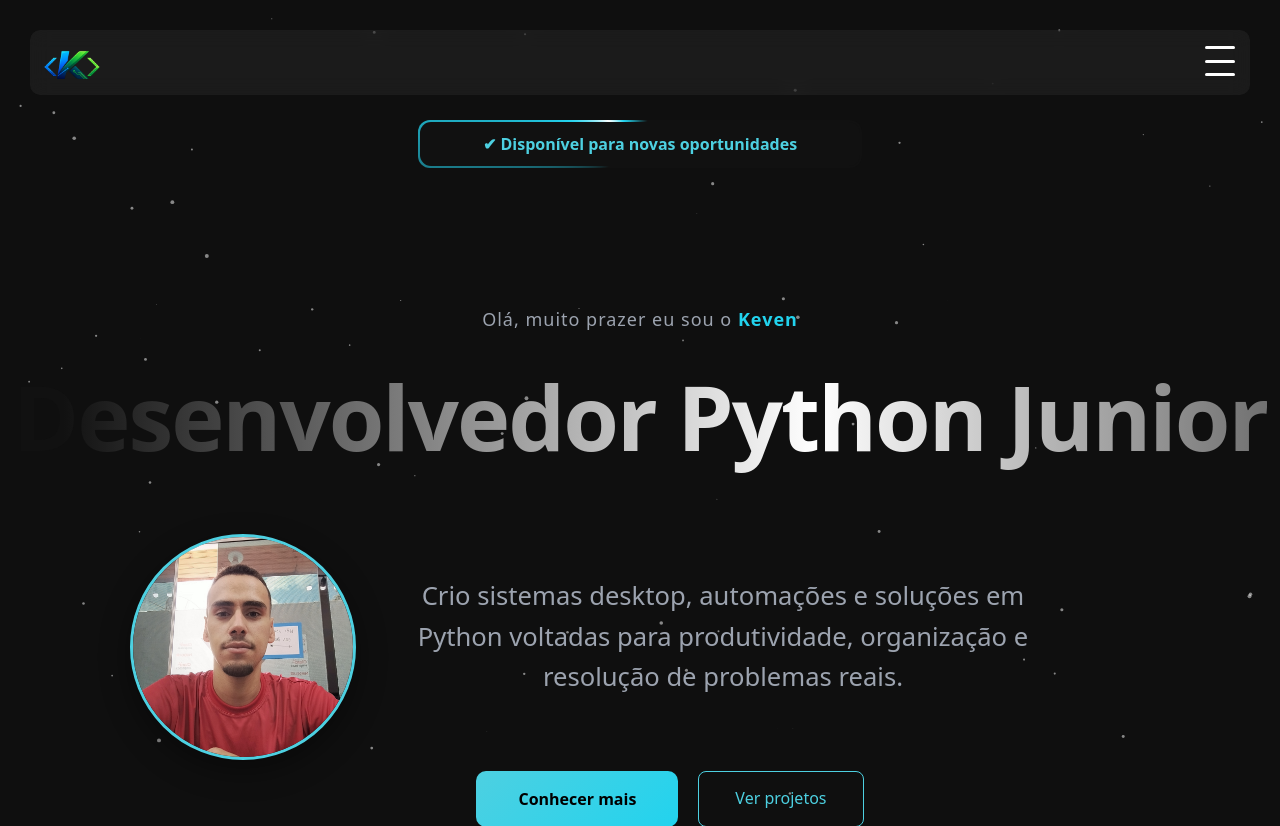
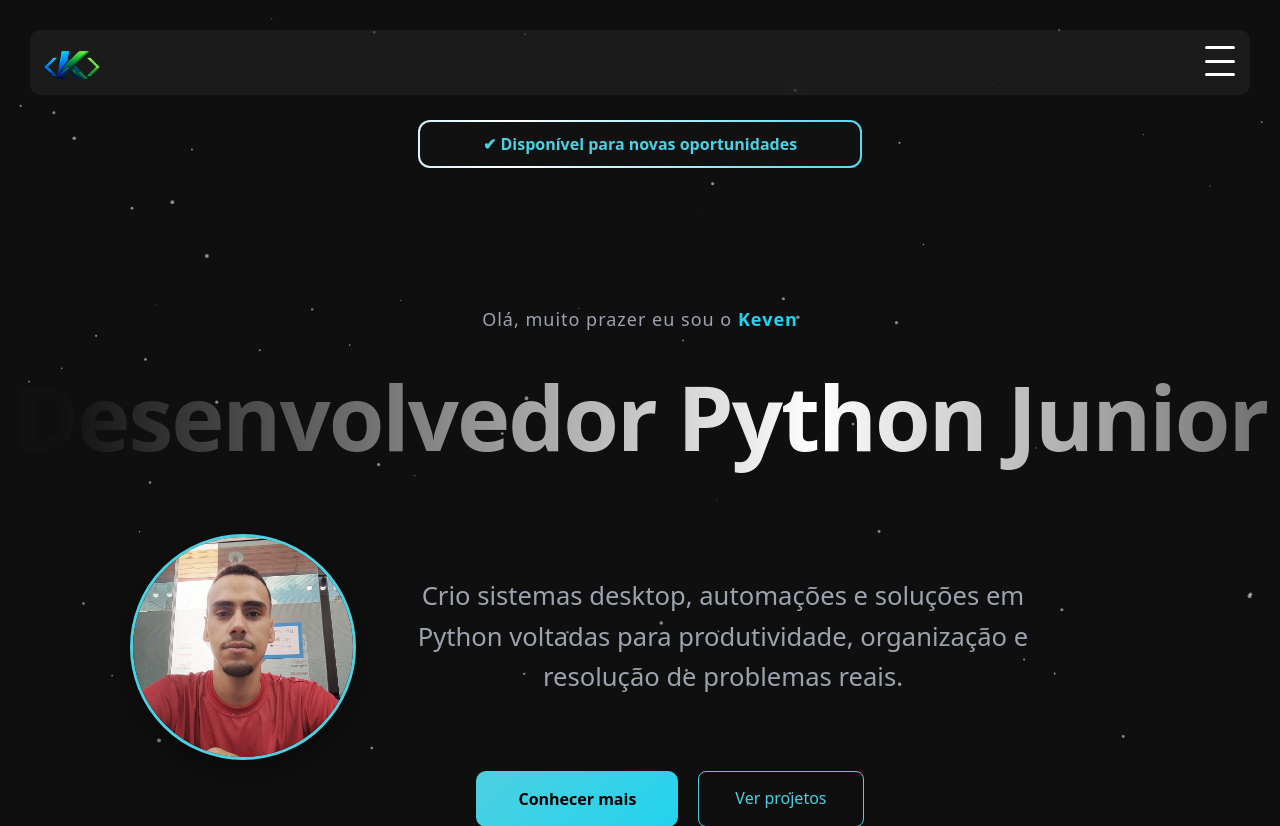
Before and after one commit to KevenLucas025/ProjetoSite, a Django app: page / in a window 1280 px wide. Shown: the top 826 px of the page. Run offline with Django 5.2, Linux system fonts and the light colour scheme; data comes from the database, SQL or seed files in the repository; parts of the project's set-up code (start-up, migrations or seed data) failed here and were passed over.

Commit message:
novo layout disponivel

```diff
--- a/templates/base.html
+++ b/templates/base.html
@@ -92,7 +92,7 @@
 
     animation: flutuar 3s ease-in-out infinite;
   }
-  .status-open {
+  .status-open{
     position: relative;
     background: #111;
     color: #4dd0e1;
@@ -101,55 +101,37 @@
     padding: 12px;
     border-radius: 12px;
     max-width: 420px;
-    margin: 25px auto 10px auto;
-    overflow: hidden; /* Corta o que sobrar do brilho girando */
+    margin: 25px auto 10px auto; /* Centraliza e dá espaço */
+    overflow: hidden;
     z-index: 1;
   }
-
-  /* O "BRILHO" QUE GIRA */
-  .status-open::before {
+  .status-open::before{
     content: "";
     position: absolute;
-    /* O segredo: o brilho precisa ser maior que o card para cobrir as pontas ao girar */
-    width: 800px;
-    height: 800px;
-
-    top: 50%;
-    left: 50%;
-    transform: translate(-50%, -50%);
-
-    /* Gradiente cônico que cria o rastro de luz */
-    background: conic-gradient(
-      from 0deg,
-      transparent 0%,
-      #22d3ee 15%,
-      #ffffff 20%,
-      #22d3ee 25%,
-      transparent 40%
-    );
-
-    animation: girarBorda 4s linear infinite;
+    inset: -2px;
+    border-radius: 12px;
+
+    background: linear-gradient(90deg,transparent,#22d3ee,#ffffff,#22d3ee);
+    background-size: 300% 300%;
+    animation: brilhoBorda 4s linear infinite;
     z-index: -2;
   }
-
-  /* FUNDO INTERNO (Cobre o centro para deixar só a borda) */
-  .status-open::after {
+  /* FUNDO INTERNO */
+  .status-open::after{
       content: "";
       position: absolute;
-    inset: 2px; /* Largura da borda (ajuste aqui se quiser mais grossa) */
+      inset: 2px;
       background: #111;
-    border-radius: 11px;
+      border-radius: 10px;
       z-index: -1;
   }
 
-  /* ANIMAÇÃO DE ROTAÇÃO */
-  @keyframes girarBorda {
-    /* Mantemos o translate(-50%, -50%) para ele não sair do centro enquanto gira */
-    from {
-      transform: translate(-50%, -50%) rotate(0deg);
-    }
-    to {
-      transform: translate(-50%, -50%) rotate(360deg);
+  @keyframes brilhoBorda{
+    0%{
+        background-position: 200% 0;
+    }
+    100%{
+        background-position: -200% 0;
     }
   }
 
```
Lines whose indentation alone changed are shown as unchanged.
